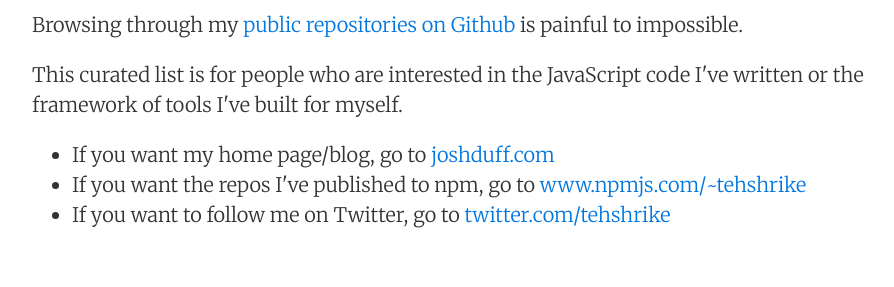
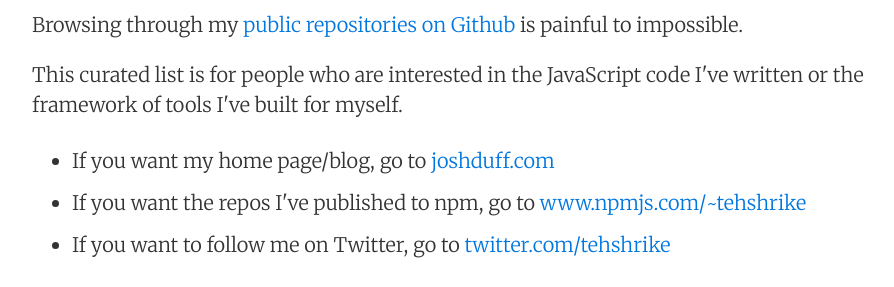
Before and after one commit to TehShrike/tehshrike.github.io, a website: page index.html in a window 1280 px wide. Shown: the part 155-442 px from the top of the page, without its empty margins (196-1090 px from the left). Drawn offline with Linux system fonts and the light colour scheme.

Commit message:
Space the list items farther apart for readability

```diff
--- a/style.css
+++ b/style.css
@@ -50,6 +50,8 @@
 
 ol, ul { padding-left: 2rem; }
 
+li { padding-top: .3em; padding-bottom: .3em; }
+
 pre, code, samp { font-family: "Source Code Pro", Consolas, monospace; font-size: inherit; }
 
 pre { margin-top: 0; margin-bottom: 1rem; overflow-x: scroll; }
```
